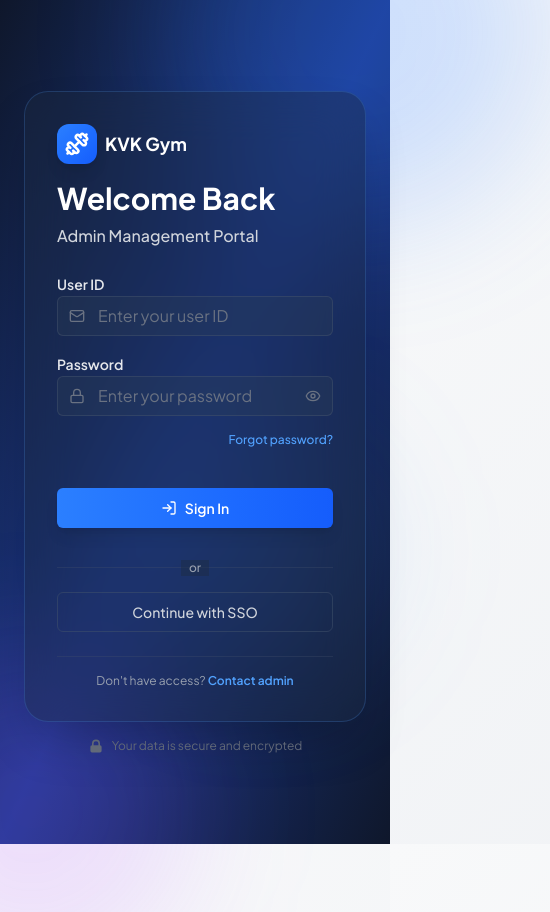
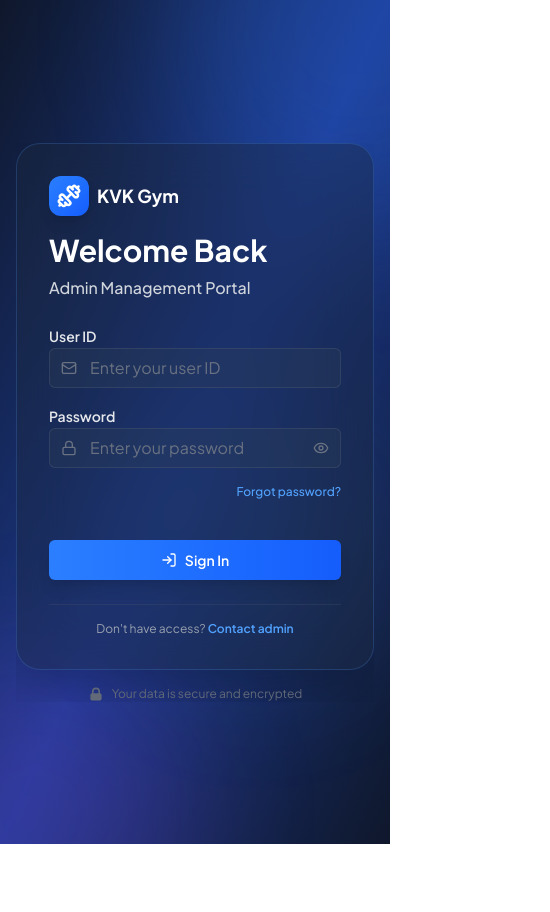
Before and after one commit to 2DCoders/KVK-Gym, a React (Vite) app in the folder kvk-gym-billing/: page / in a window 390 px wide. Shown: the top 912 px of the page, 550 px wide, since content can reach past the window. After the commit the page ends 844 px from the top, so only its background shows below. Built offline with nearby package versions, Linux system fonts and the light colour scheme.

Commit message:
feat: update login page layout for improved responsiveness and overflow handling

```diff
--- a/kvk-gym-billing/src/pages/login/index.tsx
+++ b/kvk-gym-billing/src/pages/login/index.tsx
@@ -25,7 +25,7 @@ export default function Login() {
   }
 
   return (
-    <div className="min-h-screen bg-gradient-to-br from-slate-900 via-blue-900 to-slate-900 relative">
+    <div className="h-screen w-screen bg-gradient-to-br from-slate-900 via-blue-900 to-slate-900 relative overflow-hidden">
       {/* Animated background elements */}
       <div className="absolute inset-0 pointer-events-none">
         {/* Floating circles */}
@@ -35,10 +35,10 @@ export default function Login() {
       </div>
 
       {/* Main container */}
-      <div className="relative z-10 min-h-screen flex">
+      <div className="relative z-10 h-screen w-screen flex overflow-hidden">
         {/* Left side - Branding section (hidden on mobile) */}
-        <div className="hidden md:flex md:w-1/2 flex-col justify-center items-start px-12 lg:px-20">
-          <div className="max-w-md animate-fade-in">
+        <div className="hidden md:flex md:w-1/2 flex-col justify-center items-start px-12 lg:px-20 overflow-hidden">
+          <div className="max-w-md animate-fade-in max-h-screen overflow-y-auto pr-2">
             {/* Logo and title */}
             <div className="mb-12 flex items-center gap-4">
               <div className="w-16 h-16 bg-gradient-to-br from-primary to-blue-600 rounded-2xl flex items-center justify-center shadow-lg hover:shadow-xl transition-shadow">
@@ -103,8 +103,8 @@ export default function Login() {
         </div>
 
         {/* Right side - Login form */}
-        <div className="w-full md:w-1/2 flex flex-col justify-center items-center px-6 py-12 md:py-0 md:px-12 lg:px-20">
-          <div className="w-full max-w-md animate-slide-up">
+        <div className="w-full md:w-1/2 flex flex-col justify-center items-center px-4 py-0 md:px-12 lg:px-20 overflow-hidden">
+          <div className="w-full max-w-md animate-slide-up overflow-y-auto max-h-screen md:max-h-none">
             {/* Glassmorphism card */}
             <div className="backdrop-blur-xl bg-slate-800/40 border border-blue-400/20 rounded-3xl shadow-2xl p-8 md:p-10">
               {/* Header */}
@@ -194,27 +194,6 @@ export default function Login() {
                   <LogIn className="w-4 h-4 group-hover:translate-x-1 transition-transform" />
                   Sign In
                 </Button>
-
-                {/* Divider */}
-                <div className="relative my-4">
-                  <div className="absolute inset-0 flex items-center">
-                    <div className="w-full border-t border-slate-600/30"></div>
-                  </div>
-                  <div className="relative flex justify-center text-sm">
-                    <span className="px-2 bg-slate-800/40 text-gray-400 text-xs font-medium">
-                      or
-                    </span>
-                  </div>
-                </div>
-
-                {/* Alternative option */}
-                <Button
-                  type="button"
-                  variant="outline"
-                  className="w-full h-9 border border-slate-600/50 text-gray-300 font-medium rounded-lg hover:bg-slate-700/30 hover:border-blue-400/30 transition-all text-sm"
-                >
-                  Continue with SSO
-                </Button>
               </form>
 
               {/* Footer */}
```
